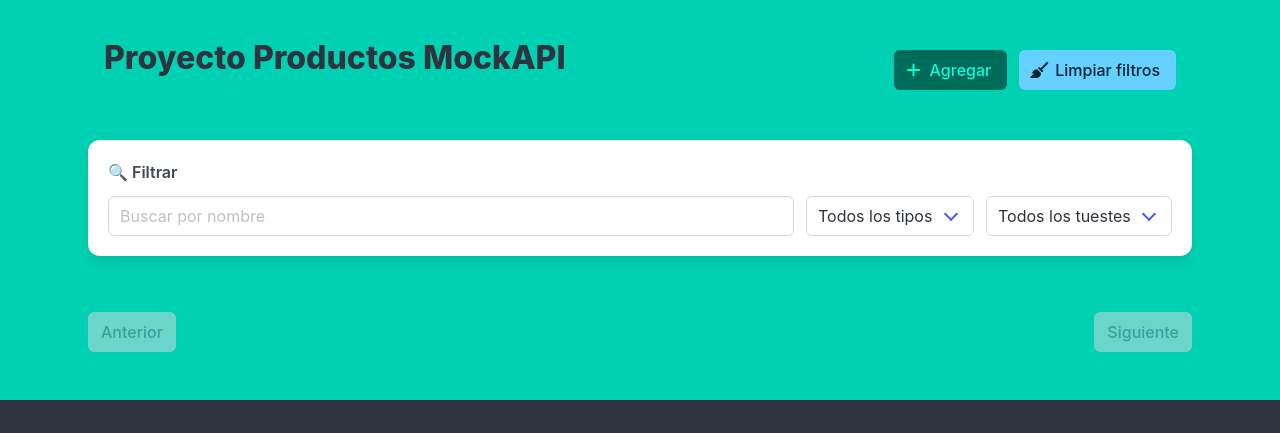
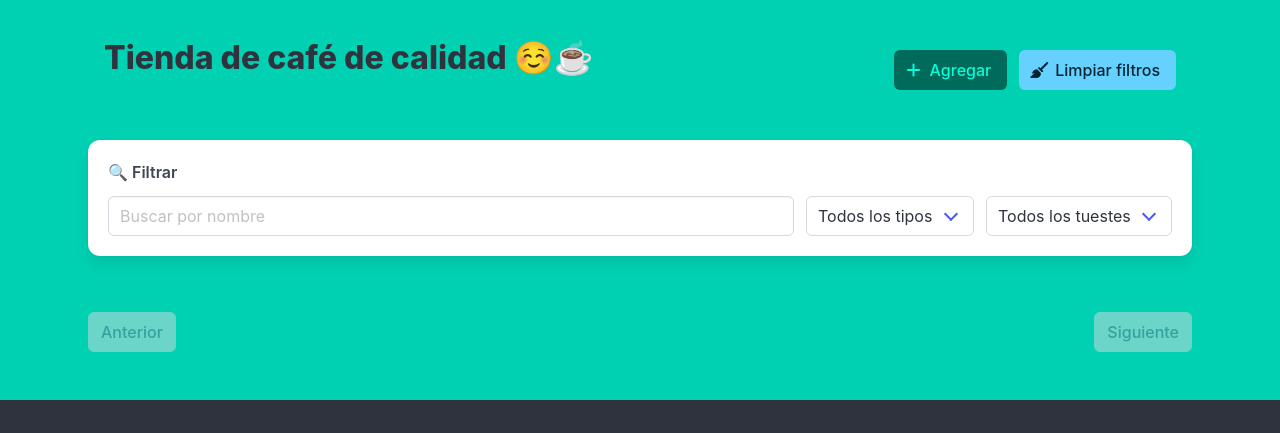
Before and after one commit to RadhaBerjman/tienda_de_caf-_con_mockapi, a plain HTML site: page index.html in a window 1280 px wide. Shown: the top 433 px of the page. Drawn offline with nearby package versions, Linux system fonts and the light colour scheme; no server answers.

Commit message:
cambio en el título

```diff
--- a/index.html
+++ b/index.html
@@ -20,7 +20,7 @@
       <header
         class="is-flex is-justify-content-space-between is-align-items-center mb-5 p-4"
       >
-        <h1 class="title is-3">Proyecto Productos MockAPI</h1>
+        <h1 class="title is-3">Tienda de café de calidad ☺️☕</h1>
         <div class="buttons">
           <button class="button is-primary is-dark" id="addBtn">
             <span class="icon"><i class="fas fa-plus"></i></span>
```
